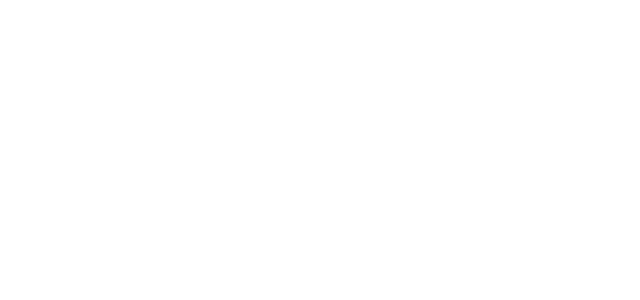
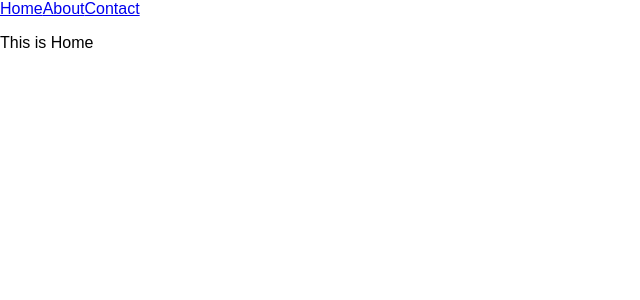
Before and after one commit to dskusuma/experiment-social-media-app, a React (Create React App) app: page / in a window 1280 px wide. Shown: the top 300 px of the page, without its empty margins (0-640 px from the left). Built offline with nearby package versions, Linux system fonts and the light colour scheme.

Commit message:
add pages

```diff
--- a/package.json
+++ b/package.json
@@ -5,7 +5,6 @@
   "dependencies": {
     "react": "^16.4.0",
     "react-dom": "^16.4.0",
-    "react-router-dom": "^4.3.1",
     "react-scripts": "1.1.4"
   },
   "scripts": {
--- a/src/App.js
+++ b/src/App.js
@@ -1,10 +1,44 @@
 import React, { Component } from 'react';
+import { BrowserRouter, Route, Switch} from 'react-router-dom';
+
+import Home from './components/Home';
+import About from './components/About';
+import Contact from './components/Contact';
+import Error from './components/Error';
+import Navigations from './components/Navigations';
 
 class App extends Component {
+  getData = async (e) => {
+    e.preventDefault();
+    const postData = fetch('https://jsonplaceholder.typicode.com/posts');
+    const commentData = fetch('https://jsonplaceholder.typicode.com/comments');
+    const userData = fetch('https://jsonplaceholder.typicode.com/users');
+    const data = [
+      await postData.json(),
+      await commentData.json(),
+      await userData.json()
+    ];
+
+    console.log(data);
+  }
   render() {
     return (
-      <div className="App">
-      </div>
+      // <div className="App">
+      // </div>
+      <BrowserRouter>
+        <div>
+          <Navigations />
+          <Switch>
+            <Route
+              path="/" component={Home} exact
+            />
+            <Route path="/about" component={About} />
+            <Route path="/contact" component={Contact} />
+            <Route component={Error} />
+          </Switch>
+        </div>
+
+      </BrowserRouter>
     );
   }
 }
--- /dev/null
+++ b/src/components/About.js
@@ -0,0 +1,11 @@
+import React from 'react';
+
+const About = () => {
+    return(
+        <div>
+            <p>About</p>
+        </div>
+    );
+}
+
+export default About;
--- /dev/null
+++ b/src/components/Contact.js
@@ -0,0 +1,11 @@
+import React from 'react';
+
+const Contact = () => {
+    return(
+        <div>
+            <p>Contact</p>
+        </div>
+    );
+}
+
+export default Contact;
--- /dev/null
+++ b/src/components/Error.js
@@ -0,0 +1,11 @@
+import React from 'react';
+
+const Error = () => {
+    return(
+        <div>
+            <p>Path Does not exist</p>
+        </div>
+    );
+}
+
+export default Error;
--- /dev/null
+++ b/src/components/Home.js
@@ -0,0 +1,12 @@
+import React  from 'react';
+
+const Home = () => {
+    return(
+    <div>
+        <p> This is Home </p>
+    </div>
+    );
+
+}
+
+export default Home;
--- /dev/null
+++ b/src/components/Navigations.js
@@ -0,0 +1,14 @@
+import React from 'react';
+import { NavLink } from 'react-router-dom';
+
+const Navigations = () => {
+    return(
+        <div>
+            <NavLink to="/">Home</NavLink>
+            <NavLink to="/about">About</NavLink>
+            <NavLink to="/contact">Contact</NavLink>
+        </div>
+    );
+}
+
+export default Navigations;
```
